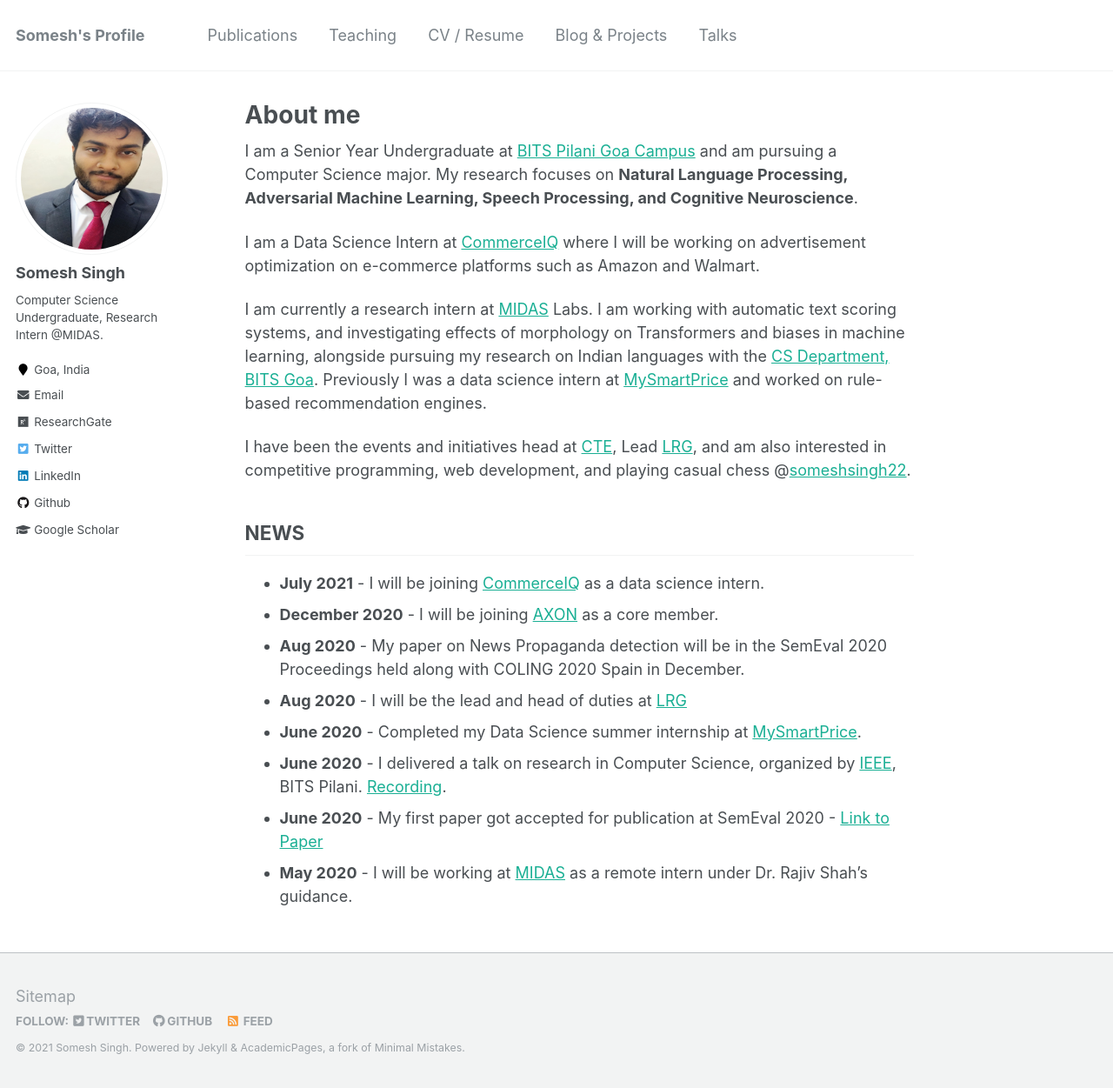
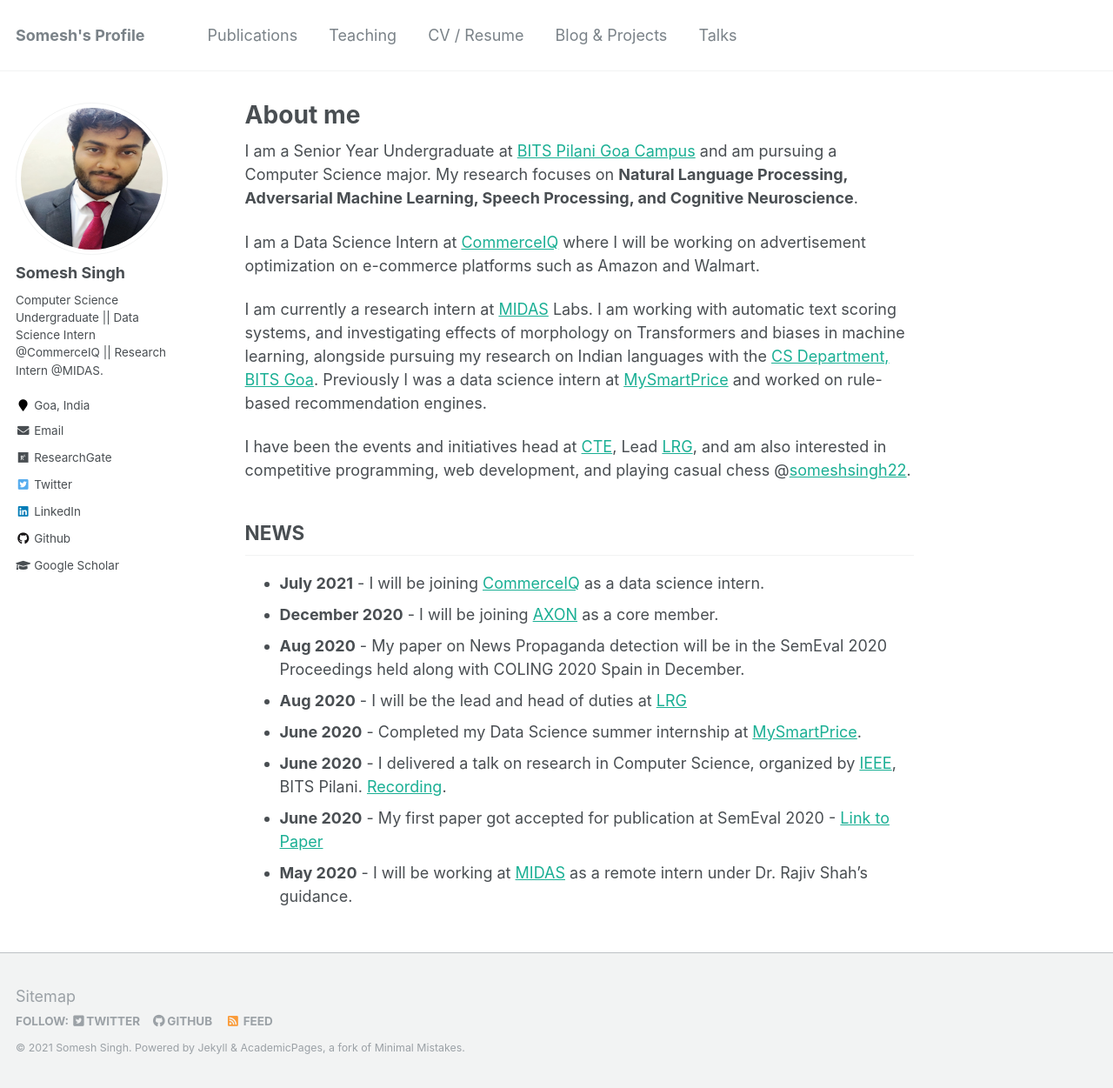
Before and after one commit to someshsingh22/someshsingh22.github.io, a Jekyll site: the page built from _pages/about.md, in a window 1280 px wide and 1251 px high. Shown: the whole window at 87% size. Built offline with Jekyll 4.4.1, drawn with Linux system fonts in a browser that asks for light colours.

Commit message:
About Updated

```diff
--- a/_config.yml
+++ b/_config.yml
@@ -82,7 +82,7 @@
 author:
   name             : "Somesh Singh"
   avatar           : "ss22.jpg"
-  bio              : "Computer Science Undergraduate, Research Intern @MIDAS."
+  bio              : "Computer Science Undergraduate || Data Science Intern @CommerceIQ || Research Intern @MIDAS."
   location         : "Goa, India"
   employer         :
   pubmed           :
```
